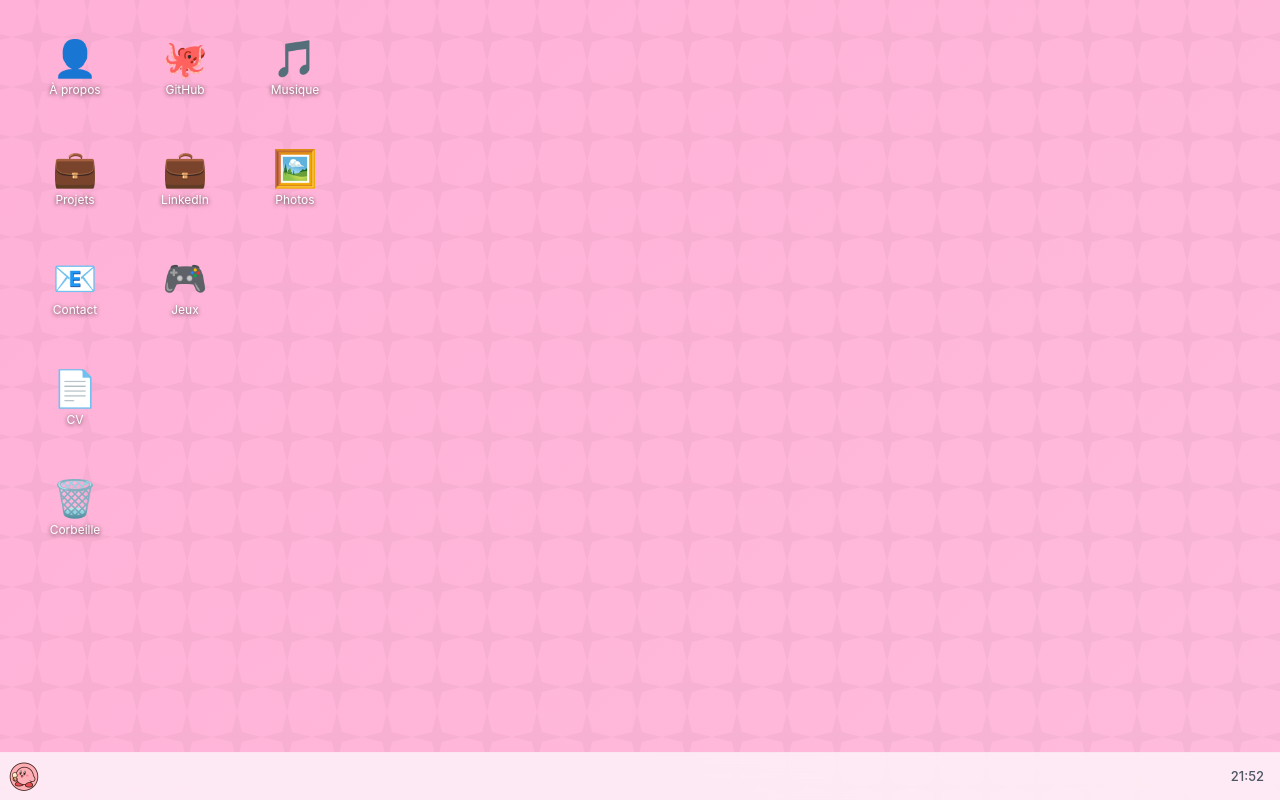
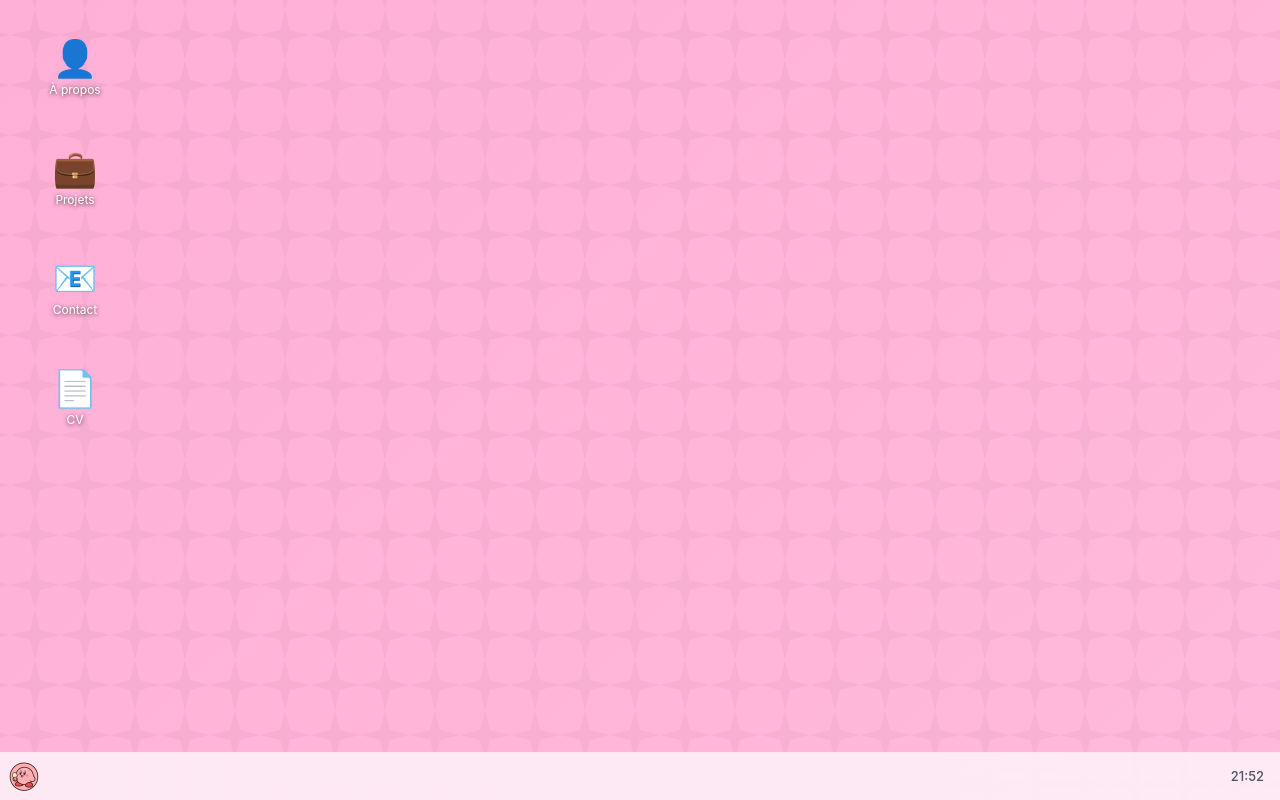
Before and after one commit to gtolontop/portfolio-desktop-style, a Next.js app: page / in a window 1280 px wide. Built offline with nearby package versions, Linux system fonts and the light colour scheme.

Commit message:
Remove unused DesktopIcon components from Desktop

```diff
--- a/src/components/BootAnimation.tsx
+++ b/src/components/BootAnimation.tsx
@@ -1,4 +1,4 @@
-import React, { useState, useEffect } from 'react';
+import React, { useEffect, useState } from 'react';
 import '../styles/BootAnimation.css';
 
 interface BootAnimationProps {
@@ -6,70 +6,26 @@ interface BootAnimationProps {
 }
 
 const BootAnimation: React.FC<BootAnimationProps> = ({ onComplete }) => {
-  const [progress, setProgress] = useState(0);
-  const [showLogo, setShowLogo] = useState(false);
   const [fadeOut, setFadeOut] = useState(false);
 
   useEffect(() => {
-    const timer = setTimeout(() => setShowLogo(true), 500);
+    const timer = setTimeout(() => {
+      setFadeOut(true);
+      setTimeout(onComplete, 600);
+    }, 2500);
     return () => clearTimeout(timer);
-  }, []);
-
-  useEffect(() => {
-    if (showLogo) {
-      const interval = setInterval(() => {
-        setProgress(prev => {
-          if (prev >= 100) {
-            clearInterval(interval);
-            setTimeout(() => {
-              setFadeOut(true);
-              setTimeout(onComplete, 500);
-            }, 300);
-            return 100;
-          }
-          return prev + 2;
-        });
-      }, 30);
-      return () => clearInterval(interval);
-    }
-  }, [showLogo, onComplete]);
+  }, [onComplete]);
 
   return (
     <div className={`boot-screen ${fadeOut ? 'fade-out' : ''}`}>
-      <div className="boot-container">
-        {showLogo && (
-          <>
-            <div className="boot-logo">
-              <div className="logo-circle">
-                <div className="logo-inner">
-                  <span className="logo-text">CM</span>
-                </div>
-                <div className="logo-ring"></div>
-              </div>
-            </div>
-
-            <div className="boot-text">PORTFOLIO OS</div>
-
-            <div className="loading-container">
-              <div className="loading-bar">
-                <div
-                  className="loading-progress"
-                  style={{ width: `${progress}%` }}
-                ></div>
-              </div>
-              <div className="loading-dots">
-                <span className="dot"></span>
-                <span className="dot"></span>
-                <span className="dot"></span>
-              </div>
-            </div>
-
-            <div className="system-info">
-              <div className="info-line">Initializing system...</div>
-              <div className="info-line">Loading components {progress}%</div>
-            </div>
-          </>
-        )}
+      <div className="spinner-container">
+        <div className="spinner">
+          <div className="spinner-dot"></div>
+          <div className="spinner-dot"></div>
+          <div className="spinner-dot"></div>
+          <div className="spinner-dot"></div>
+          <div className="spinner-dot"></div>
+        </div>
       </div>
     </div>
   );
--- a/src/components/Desktop.tsx
+++ b/src/components/Desktop.tsx
@@ -119,42 +119,6 @@ export default function Desktop() {
           position={{ x: 30, y: 360 }}
           onDoubleClick={() => console.log('Ouvrir CV')}
         />
-        <DesktopIcon
-          name="GitHub"
-          icon="🐙"
-          position={{ x: 140, y: 30 }}
-          onDoubleClick={() => window.open('https://github.com', '_blank')}
-        />
-        <DesktopIcon
-          name="LinkedIn"
-          icon="💼"
-          position={{ x: 140, y: 140 }}
-          onDoubleClick={() => window.open('https://linkedin.com', '_blank')}
-        />
-        <DesktopIcon
-          name="Jeux"
-          icon="🎮"
-          position={{ x: 140, y: 250 }}
-          onDoubleClick={() => console.log('Ouvrir Jeux')}
-        />
-        <DesktopIcon
-          name="Musique"
-          icon="🎵"
-          position={{ x: 250, y: 30 }}
-          onDoubleClick={() => console.log('Ouvrir Musique')}
-        />
-        <DesktopIcon
-          name="Photos"
-          icon="🖼️"
-          position={{ x: 250, y: 140 }}
-          onDoubleClick={() => console.log('Ouvrir Photos')}
-        />
-        <DesktopIcon
-          name="Corbeille"
-          icon="🗑️"
-          position={{ x: 30, y: 470 }}
-          onDoubleClick={() => console.log('Ouvrir Corbeille')}
-        />
       </div>
 
       <Taskbar />
```
